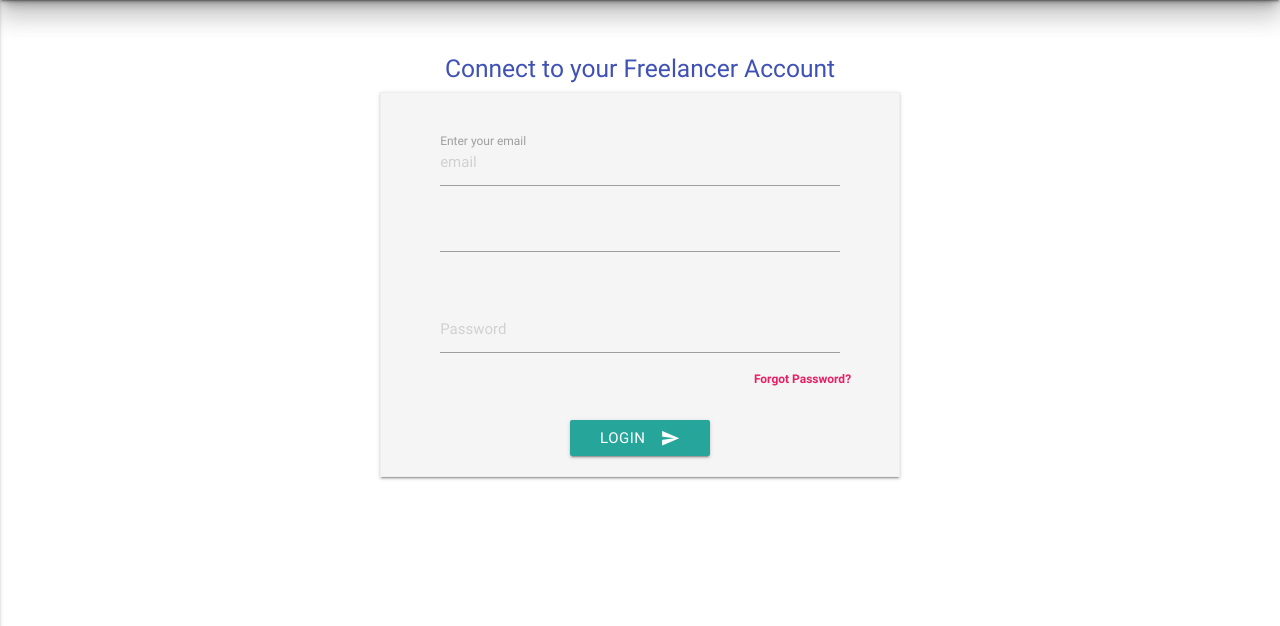
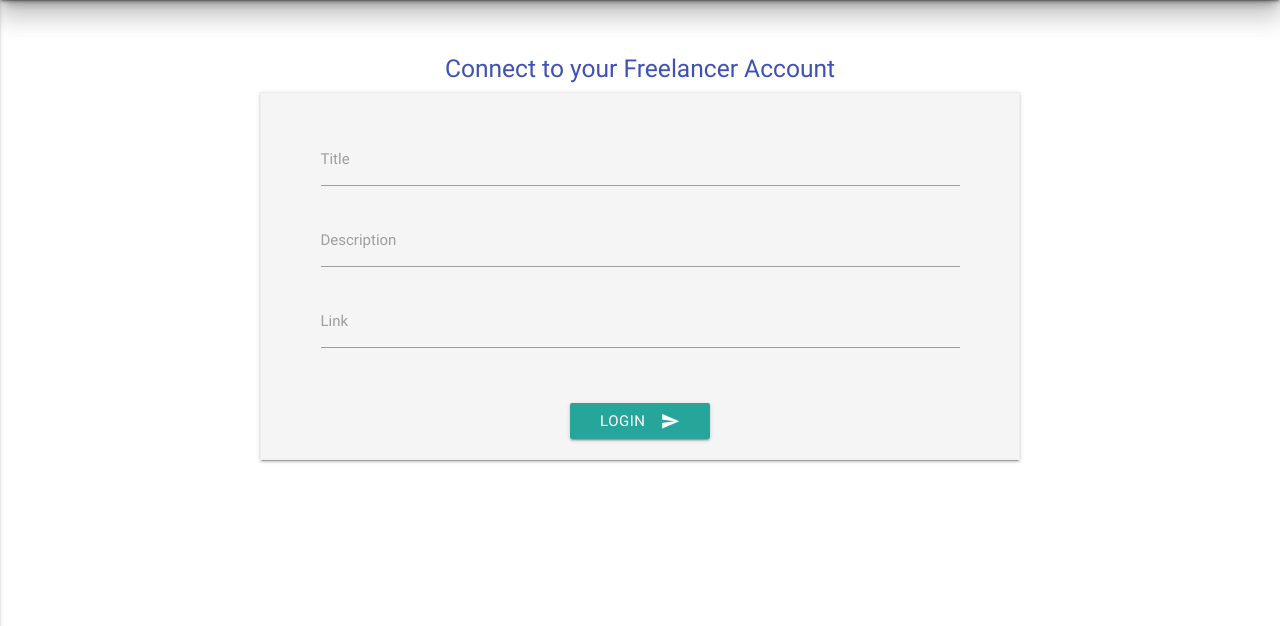
Before and after one commit to bitnahian/ApplyForMe, a Flask app: page /login in a window 1280 px wide. Shown: the part 64-690 px from the top of the page. Run offline with Flask 2, Linux system fonts and the light colour scheme; the visitor is signed in with stand-in values (Sample User, id 1); some libraries are stand-ins or nearby versions.

Commit message:
submission works

```diff
--- a/app/app.py
+++ b/app/app.py
@@ -11,19 +11,22 @@
 
 @app.route('/login', methods = ['POST', 'GET'])
 def login():
-    form = LoginForm(request.form)
-    if request.method == 'POST':
-        if form.validate() == False:
-            flash('All fields are required.')
+    if 'username' in session and session['username'] is not None:
+        form = LoginForm(request.form)
+        if request.method == 'POST':
+            if form.validate() == False:
+                flash('All fields are required.')
+                return render_template('auth/login.html', form=form)
+            else:
+                title = request.form['title']
+                description = request.form['description']
+                link = request.form['link']
+                #add to cart HERE asldkjasldasdjlk
+                return redirect('confirmation/confirmation.html')
+        elif request.method == 'GET':
             return render_template('auth/login.html', form=form)
-        else:
-            email = request.form['email']
-            password = request.form
-            session['username'] = { 'email' : email , 'cart' : [0] }
-            print(email)
-            return redirect('form/form.html')
-    elif request.method == 'GET':
-        return render_template('auth/login.html', form=form)
+    else:
+        return redirect(url_for('handle_authorize'))
 
 @app.route('/logout')
 def logout():
@@ -50,7 +53,8 @@
 
 @app.route('/confirmation')
 def confirmation():
-    cart = [ 'A', 'B', 'C' ]
+    cart = [ 'Fix my PHP website.', 'B', 'C' ]
+    job_ids = get_job_id()
     return render_template('confirmation/confirmation.html', cart = cart )
 
 @app.route('/process')
@@ -114,14 +118,62 @@
         username = response['result']['username']
         session['username'] = { 'auth' : "k00e8P5saxuzfkoHcJOcMhT0pJcgt9" , 'cart' : [0], 'username' : username }
         return render_template('form/form.html')
-#    else:
-#        flash("Authorization unsuccessful. Please authorize with correct information.")
-#        return redirect(url_for('handle_authorize'))
-
+    else:
+        flash("Authorization unsuccessful. Please authorize with correct information.")
+        return redirect(url_for('handle_authorize'))
 
 @app.route('/about')
 def about():
     return render_template('about/about.html')
 
+@app.route('/submit_jobs')
+def submit_jobs():
+    # Get the params
+    titles = ["Fix Nahian 1", "Fix Shenin 2", "Fix Ali 3"]
+    descriptions = ["test pls", "test pls", "test pls"]
+    job_ids = get_job_id()
+    budgets = json.loads(request.args.get('budgets'))
+    print(budgets)
+    url = "https://www.freelancer-sandbox.com/api/projects/0.1/projects/"
+    oauth_headers = {"freelancer-oauth-V1": "k00e8P5saxuzfkoHcJOcMhT0pJcgt9",  "Content-Type" : "application/json"}
+
+    budget_len = len(budgets)
+    for i in range (0, budget_len):
+        if budgets[i] == -1:
+            continue
+        # Else do the API call
+        data = {
+        "title": titles[i],
+        "description": descriptions[i],
+        "currency": {
+            "code": "AUD",
+            "id": 3,
+            "sign": "$"
+            },
+        "budget": {
+                "minimum": budgets[i]
+            },
+        "jobs": job_ids
+        }
+        resp = requests.post(url, headers=oauth_headers, data=json.dumps(data))
+        response = json.loads(resp.text)
+        print(jsonify(response))
+
+    # REMEMBER TO POP CART SESSION
+    return json.dumps({"status" : "success", "message":"Application was successful."})
+
+
 if __name__ == '__main__':
     app.run(debug=True)
+
+def get_job_id():
+    url = "https://www.freelancer-sandbox.com/api/projects/0.1/jobs"
+    oauth_headers = {"freelancer-oauth-V1": "k00e8P5saxuzfkoHcJOcMhT0pJcgt9",  "Content-Type" : "application/json"}
+    job_names = ["resumes" , "communications", "writing", "proofreading", "speechwriting"]
+    payload = {"job_names[]" : job_names}
+    resp = requests.get(url, headers=oauth_headers, params=payload)
+    response = json.loads(resp.text)
+    job_ids = []
+    for item in response['result']:
+        job_ids.append({'id' : item['id']})
+    return job_ids
--- a/app/auth.py
+++ b/app/auth.py
@@ -1,5 +1,5 @@
 from flask_wtf import Form, FlaskForm
-from wtforms import validators, StringField, PasswordField
+from wtforms import validators, StringField, PasswordField, TextField
 from wtforms.fields.html5 import EmailField
 from wtforms.validators import Email, InputRequired
 from flask import Flask, session, redirect, url_for, escape, request
@@ -20,5 +20,6 @@
 
 #LoginForm is inheriting from the Form class
 class LoginForm(FlaskForm):
-    email = EmailField('Enter your email', validators=[InputRequired('An email is required'), Email(), validators.Length(min=3, max=50)])
-    password = PasswordField('Enter your password', validators=[InputRequired('A password is required'), validators.Length(min=4, max=80)])
+    title = TextField('Title', validators=[InputRequired('Title Required'), validators.Length(min=5, max=50)])
+    description = TextField('Description', validators=[InputRequired('Description Required'), validators.Length(min=5, max=80)])
+    link = TextField('Link', validators=[InputRequired('Link for Application Portal'), validators.Length(min=3, max=150)])
--- a/app/templates/auth/login.html
+++ b/app/templates/auth/login.html
@@ -9,23 +9,33 @@
             <h5 class="indigo-text">Connect to your Freelancer Account</h5>
 
             <div class="custom-box z-depth-1 grey lighten-4 row left-align">
-            {% for message in form.email.errors %}
+            {% for message in form.title.errors %}
             <div>{{ message }}</div>
             {% endfor %}
-            {% for message in form.password.errors %}
+            {% for message in form.description.errors %}
+            <div>{{ message }}</div>
+            {% endfor %}
+            {% for message in form.link.errors %}
             <div>{{ message }}</div>
             {% endfor %}
                 <form class="col s12" method="post" action="{{ url_for('login') }}" role="form">
                 {{ form.hidden_tag() }}
                     <div class='row'>
                         <div class='input-field col s12'>
-                          {{ form.email.label(class_="active") }}
-                          {{ form.email(placeholder= "email", id="username", type="text", class_="validate") }}
-                          <input >
-                      </div>
+                          {{ form.title.label(class_="active") }}
+                          {{ form.title( id="title", type="text", class_="validate") }}
+                        </div>
+                        <div class='input-field col s12'>
+                          {{ form.description.label(class_="active") }}
+                          {{ form.description( id="description", type="text", class_="validate") }}
+                        </div>
+                        <div class='input-field col s12'>
+                          {{ form.link.label(class_="active") }}
+                          {{ form.link( id="link", type="text", class_="validate") }}
+                        </div>
                     </div>
 
-                    <div class='row'>
+                    <!-- <div class='row'>
                         <div class='input-field col s12'>
                         <input placeholder="Password" id="pass" type="password" class="validate">
 
@@ -33,7 +43,7 @@
                         <label style='float: right;'>
         				    <a class='pink-text' href='#!'><b>Forgot Password?</b></a>
         				</label>
-                    </div>
+                    </div> -->
 
                   <br />
 
```
Also changed, not shown: app/static/scripts/confirmation.js (+34 -1 lines), app/templates/confirmation/confirmation.html (+8 -13 lines).
